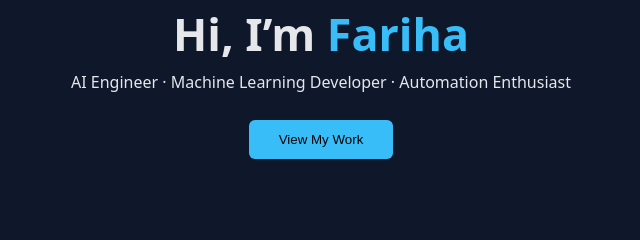
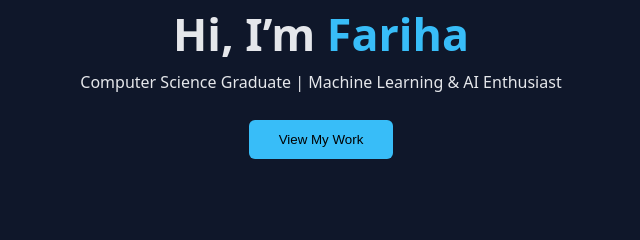
Before and after one commit to Faru-hello/portfolio, a plain HTML site: page index.html in a window 1280 px wide. Shown: the part 190-430 px from the top of the page, 319-959 px from the left. Drawn offline with Linux system fonts and the light colour scheme.

Commit message:
Update index.html

```diff
--- a/index.html
+++ b/index.html
@@ -28,7 +28,7 @@
 <!-- HERO -->
 <header class="hero">
     <h1>Hi, I’m <span>Fariha</span></h1>
-    <p>AI Engineer · Machine Learning Developer · Automation Enthusiast</p>
+    <p>Computer Science Graduate | Machine Learning & AI Enthusiast</p>
     <button id="viewWorkBtn">View My Work</button>
 </header>
 
```
